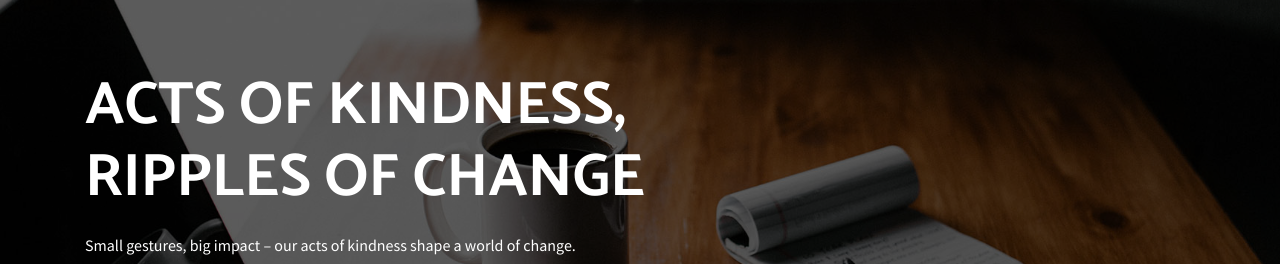
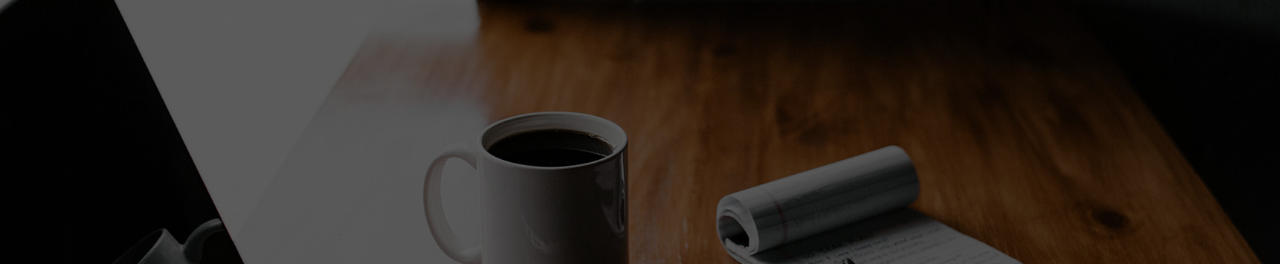
Before and after one commit to sapnashree/pratishthan, a plain HTML site: page index.html in a window 1280 px wide. Shown: the part 203-467 px from the top of the page. Drawn offline with Linux system fonts and the light colour scheme; some packages are replaced by stand-ins of ours; a script that the page names is missing; files whose address does not match are found by name.

Commit message:
Add files via upload

```diff
--- a/index.html
+++ b/index.html
@@ -91,16 +91,14 @@
  		<div class="row">
  			<div class="col-md-12">
  				<div class="block">
- 					<h1 class="wow fadeInUp" data-wow-duration=".5s" data-wow-delay=".3s">Acts of Kindness, <br>Ripples of Change</h1>
+ 					<!-- <h1 class="wow fadeInUp" data-wow-duration=".5s" data-wow-delay=".3s">Acts of Kindness, <br>Ripples of Change</h1>
  					<p class="wow fadeInUp" data-wow-duration=".5s" data-wow-delay=".5s">Small gestures, big impact – our acts of kindness shape a world of change.
  					</p>
  					<ul class="list-inline wow fadeInUp" data-wow-duration=".5s" data-wow-delay=".7s">
  						<li class="list-inline-item">
  							<a data-scroll href="service.html" class="btn btn-main">Explore Us</a>
- 						</li>
- 						<!-- <li class="list-inline-item">
- 							<a data-scroll href="#team" class="btn btn-transparent">Learn More</a>
  						</li> -->
+
  					</ul>
  				</div>
  			</div>
```
